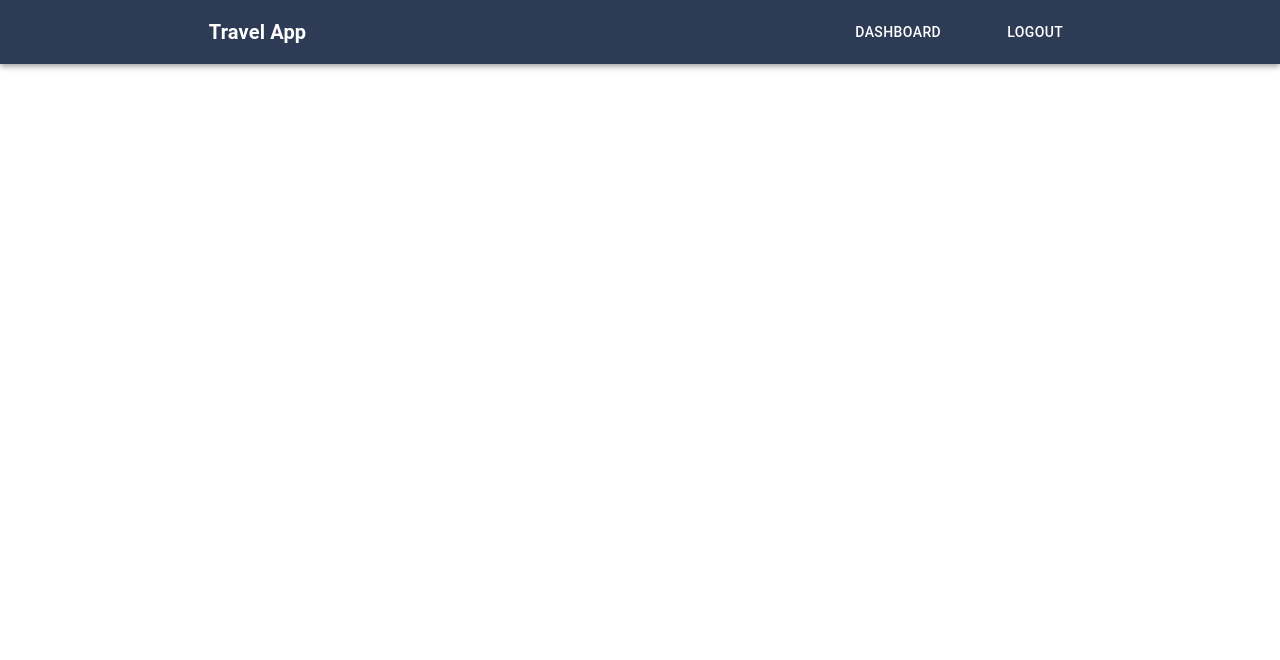
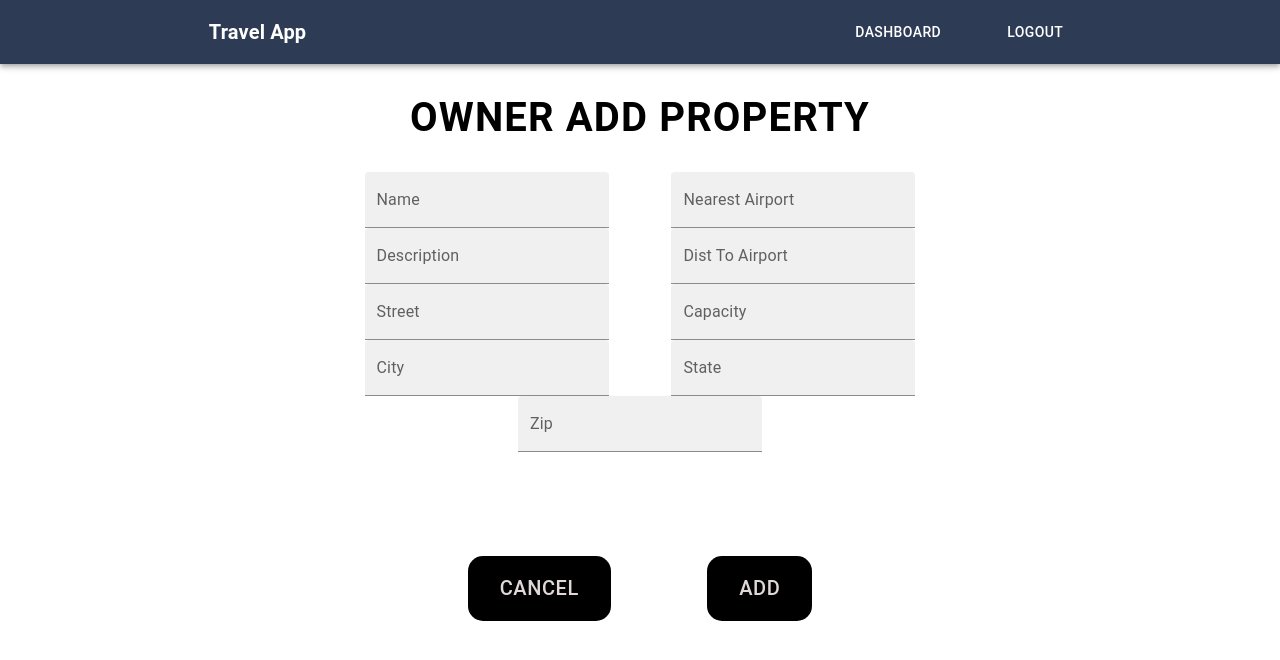
Before and after one commit to geethapriyanka7/Travel-App, a React (Create React App) app in the folder react/: page /ap in a window 1280 px wide. Shown: the top 660 px of the page. Built offline with nearby package versions, Linux system fonts and the light colour scheme.

Commit message:
owner add prop

```diff
--- a/react/src/App.js
+++ b/react/src/App.js
@@ -16,6 +16,7 @@ import AdminHome from './components/Admin/AdminHome'
 import CustomerHome from './components/Customer/CustomerHome'
 import AdminProcessDate from './components/Admin/AdminProcessDate'
 import ScheduleFlight from './components/Flights/ScheduleFlight'
+import AddProp from './components/Owner/AddProp'
 
 function App() {
   return (
@@ -39,6 +40,7 @@ function App() {
           <Route path="/ch" element={<CustomerHome/>}/>
           <Route path="/apd" element={<AdminProcessDate/>}/>
           <Route path="/sf" element={<ScheduleFlight/>}/>
+          <Route path="/ap" element={<AddProp/>}/>
         </Routes>
       </header>
     </div>
--- /dev/null
+++ b/react/src/components/Owner/AddProp.css
@@ -0,0 +1,13 @@
+.biu {
+    background-color: #000000 !important;
+    border: none !important;
+    top: 100px !important;
+    color: rgb(224, 215, 215) !important;
+    padding: 15px 32px !important;
+    text-align: center !important;
+    border-radius: 15px !important;
+    display: inline-block !important;
+    font-size: 20px !important;
+    margin: 4px 2px !important;
+    cursor: pointer !important;
+}
--- /dev/null
+++ b/react/src/components/Owner/AddProp.js
@@ -0,0 +1,42 @@
+import React, {Component} from 'react'
+import Button from '@mui/material/Button'
+import '../Flights/ScheduleFlight.css'
+import TextField from '@mui/material/TextField'
+import { Box } from '@material-ui/core'
+import './AddProp.css';
+
+export default function Test() {
+
+    return (
+        <div>
+
+        <div  align="center">
+            <Button className='log' variant = 'text'><b>Owner Add Property</b></Button>
+        </div>
+
+        <div align="center">
+            <TextField id="filled-basic" label="Name" variant="filled" />&nbsp;&nbsp;&nbsp;&nbsp;&nbsp;&nbsp;&nbsp;&nbsp;&nbsp;&nbsp;&nbsp;&nbsp;&nbsp;&nbsp;&nbsp;
+            <TextField id="filled-basic" label="Nearest Airport" variant="filled" />
+        </div>
+        <div align = "center">
+            <TextField id="filled-basic" label="Description" variant="filled" />&nbsp;&nbsp;&nbsp;&nbsp;&nbsp;&nbsp;&nbsp;&nbsp;&nbsp;&nbsp;&nbsp;&nbsp;&nbsp;&nbsp;&nbsp;
+            <TextField id="filled-basic" label="Dist To Airport" variant="filled" />
+        </div>
+        <div align = "center">
+            <TextField id="filled-basic" label="Street" variant="filled" />&nbsp;&nbsp;&nbsp;&nbsp;&nbsp;&nbsp;&nbsp;&nbsp;&nbsp;&nbsp;&nbsp;&nbsp;&nbsp;&nbsp;&nbsp;
+            <TextField id="filled-basic" label="Capacity" variant="filled" />
+        </div>
+        <div align = "center">
+            <TextField id="filled-basic" label="City" variant="filled" />&nbsp;&nbsp;&nbsp;&nbsp;&nbsp;&nbsp;&nbsp;&nbsp;&nbsp;&nbsp;&nbsp;&nbsp;&nbsp;&nbsp;&nbsp;
+            <TextField id="filled-basic" label="State" variant="filled" />
+        </div>
+        <div align = "center">
+            <TextField id="filled-basic" label="Zip" variant="filled" />
+        </div>
+        <div align = "center">
+            <Button className='biu' variant = 'text'>Cancel</Button>&nbsp;&nbsp;&nbsp;&nbsp;&nbsp;&nbsp;&nbsp;&nbsp;&nbsp;&nbsp;&nbsp;&nbsp;&nbsp;&nbsp;&nbsp;&nbsp;&nbsp;&nbsp;&nbsp;&nbsp;&nbsp;&nbsp;
+            <Button className='biu' variant = 'text'>Add</Button>
+        </div>
+        </div>
+        )
+    }
```
Also changed, not shown: react/src/components/Customer/CancelProp.js (added, +9 -0 lines).
